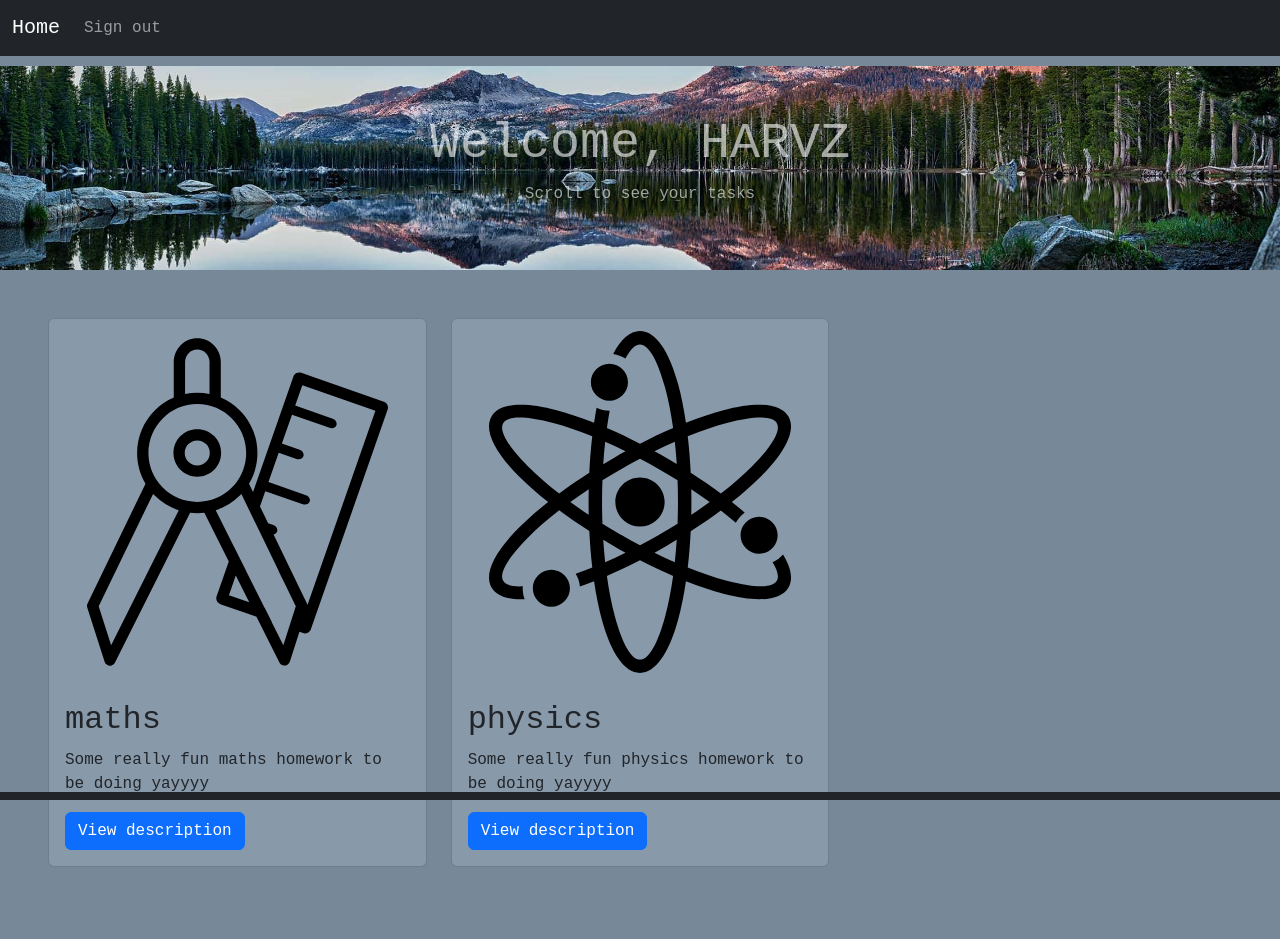
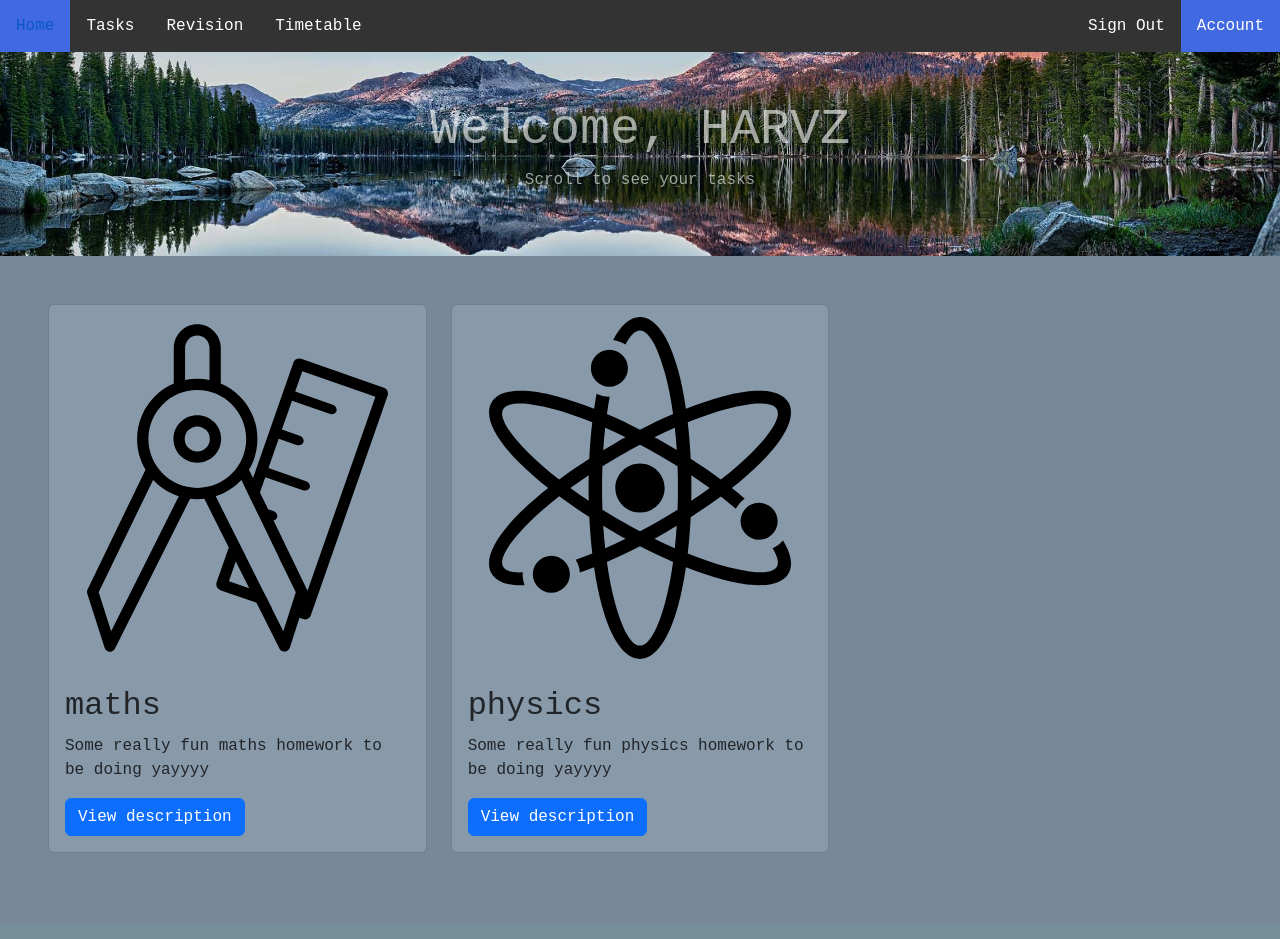
Before and after one commit to opdeadbush/nea_planner, a Flask app: page / in a window 1280 px wide. After the commit the page ends 853 px from the top, so only its background shows below. Run offline with Flask 2, Linux system fonts and the light colour scheme; a user stored in the database is signed in.

Commit message:
Navbar update

```diff
--- a/app.py
+++ b/app.py
@@ -41,6 +41,35 @@ def create_account():
             return redirect("/")
     return render_template("create_account.html")
 
+@app.route("/tasks")
+def tasks():
+    if not session.get("name"):
+        return redirect("/sign_in")
+    if request.method == "GET":
+        return render_template("tasks.html")
+
+
+@app.route("/revision")
+def revision():
+    if not session.get("name"):
+        return redirect("/sign_in")
+    if request.method == "GET":
+        return render_template("revision.html")
+
+@app.route("/timetable")
+def timetable():
+    if not session.get("name"):
+        return redirect("/sign_in")
+    if request.method == "GET":
+        return render_template("timetable.html")
+
+@app.route("/account")
+def account():
+    if not session.get("name"):
+        return redirect("/sign_in")
+    if request.method == "GET":
+        return render_template("account.html")
+
 @app.route("/logout")
 def logout():
     session["name"] = None
--- a/static/style.css
+++ b/static/style.css
@@ -1,22 +1,6 @@
-header {
-    background-color: #202027;
-    height: auto;
-}
-
-footer {
-    background-color: #202027;
-    height: auto;
-    align-items: center;
-}
-
 body {
     background-color: lightslategray;
     font-family: 'Courier New', Courier, monospace
-}
-
-nav {
-    margin-bottom: 10px;
-    padding: 100px;
 }
 
 .login-page {
@@ -121,6 +105,48 @@ nav {
     text-align: center;
 }
 
+nav {
+    background-color: black;
+}
+
+nav ul {
+    list-style-type: none;
+    margin: 0;
+    padding: 0;
+    overflow: hidden;
+    background-color: #333;
+}
+
+nav ul li {
+    float: left;
+}
+
+nav ul li a {
+    display: block;
+  color: white;
+  text-align: center;
+  padding: 14px 16px;
+  text-decoration: none;
+}
+
+nav ul li a:hover:not(.active) {
+    background-color: #111;
+    opacity: 0.5;
+}
+
+nav ul li a.active {
+    background-color: royalblue;
+}
+
+nav ul li.right {
+    float:right;
+}
+
+@media screen and (max-width: 600px) {
+    nav ul li.right,
+    nav ul li {float: none;}
+  }
+
 .banner {
     background-image: url(/static/background.jpg);
     background-repeat: no-repeat;
@@ -129,10 +155,6 @@ nav {
     border-bottom: #2F4F4F;
 }
 
-.wrapper{
-    display: inline-block
-}
-
 .card-color {
     background-color: #8899AA;
 }
--- a/templates/create_account.html
+++ b/templates/create_account.html
@@ -8,11 +8,7 @@
         <h1>Create account:</h1>
         <hr>
         {% if message %}
-<<<<<<< HEAD
         <strong class="error">{{message}}</strong>
-=======
-        <strong>{{message}}</strong>
->>>>>>> da49cd8d573d777f199c09ef3fa2da796334a457
         {% endif %}
         <div class="mb-3">
             <input type=text id=username name=username required autocomplete="off">
--- a/templates/home_layout.html
+++ b/templates/home_layout.html
@@ -9,22 +9,17 @@
         <title>Home</title>
     </head>
     <body>
-        <nav class="navbar navbar-expand-lg bg-dark navbar-dark">
-            <div class="container-fluid">
-                <a class="navbar-brand" href="#">Home</a>
-                <button class="navbar-toggler" type="button" data-bs-toggle="collapse" data-bs-target="#navbarSupportedContent" aria-controls="navbarSupportedContent" aria-expanded="false" aria-label="Toggle navigation">
-                  <span class="navbar-toggler-icon"></span>
-                </button>
-                <div class="collapse navbar-collapse" id="navbarSupportedContent">
-                  <ul class="navbar-nav me-auto mb-2 mb-lg-0">
-                    <li class="nav-item">
-                      <a class="nav-link" href="/logout">Sign out</a>
-                    </li>
-                  </ul>
-                </div>
-              </div>
+        <nav class="navbar-collapse">
+            <ul>
+              <li></li>
+              <li><a class="active" href="/">Home</a></li>
+              <li><a href="/tasks">Tasks</a></li>
+              <li><a href="/revision">Revision</a></li>
+              <li><a href="/timetable">Timetable</a></li>
+              <li class="right"><a class="active" href="/account">Account</a></li>
+              <li class="right"><a href="/logout">Sign Out</a></li>
+            </ul>
         </nav>
         {% block body %}{% endblock %}
-        <footer class="container-fluid p-1 text-white-50 text-center fixed-bottom bg-dark"></footer>
     </body>
 </html>
--- a/templates/sign_in.html
+++ b/templates/sign_in.html
@@ -8,10 +8,6 @@
     <div class="error">ERROR: {{message}}!</div>
     {% endif %}
     <form action="/sign_in" method="post" class="needs-validation">
-<<<<<<< HEAD
-=======
-        <hr>
->>>>>>> da49cd8d573d777f199c09ef3fa2da796334a457
         <div>
             <input type="text" name="username" id="username" autofocus autocomplete="off" required readonly onfocus="this.removeAttribute('readonly')";>
             <span></span>
```
Also changed, not shown: templates/account.html (added, +7 -0 lines), templates/revision.html (added, +7 -0 lines), templates/tasks.html (added, +7 -0 lines), templates/timetable.html (added, +7 -0 lines), 3 other files.
